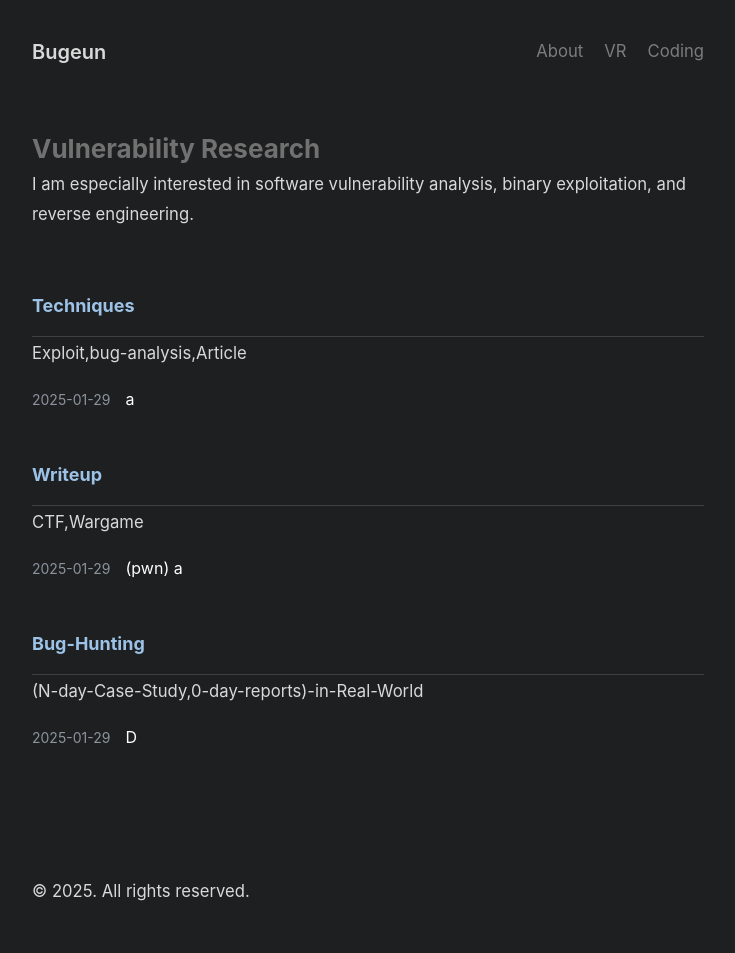
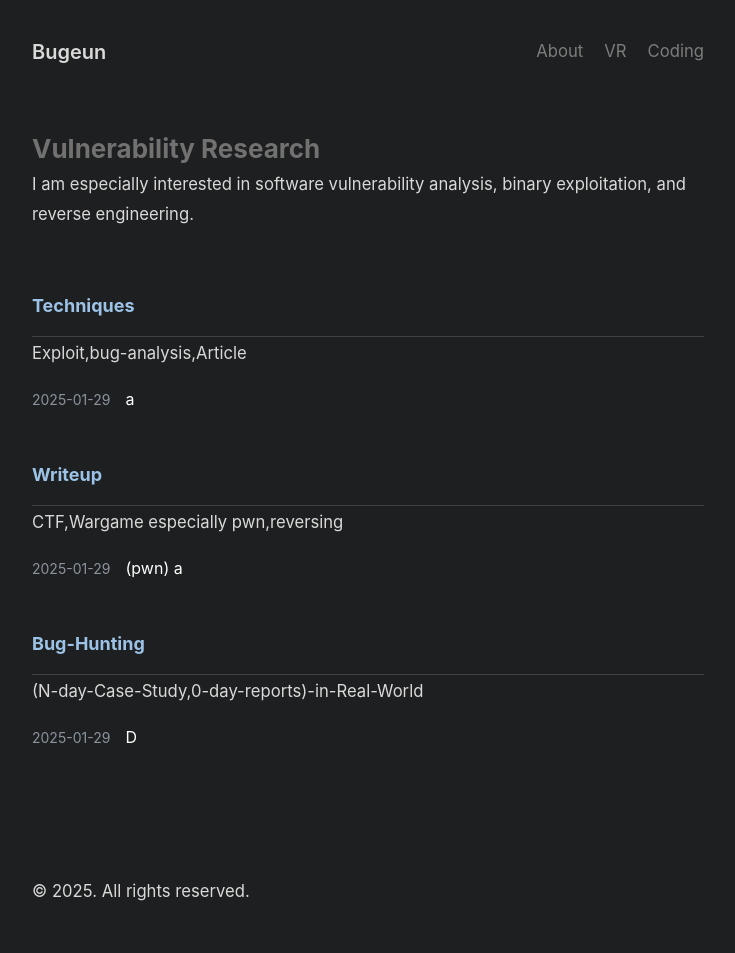
Before and after one commit to Bugeun/Bugeun.github.io, a Jekyll site: the page built from archive.md, in a window 1280 px wide. Shown: the whole page, without its empty margins (272-1007 px from the left). Built offline with Jekyll 4.4.1, drawn with Linux system fonts in a browser that asks for light colours.

```diff
--- a/archive.md
+++ b/archive.md
@@ -44,7 +44,7 @@ title: Archive
   {% if category.name == "Techniques" %}
   <small>Exploit,bug-analysis,Article</small>
   {% elsif category.name == "Writeup" %}
-  <small>CTF,Wargame</small>
+  <small>CTF,Wargame especially pwn,reversing</small>
   {% elsif category.name == "Bug-Hunting" %}
   <small>(N-day-Case-Study,0-day-reports)-in-Real-World</small>
   {% endif %}
```
Also changed, not shown: about.md (+1 -1 lines).
